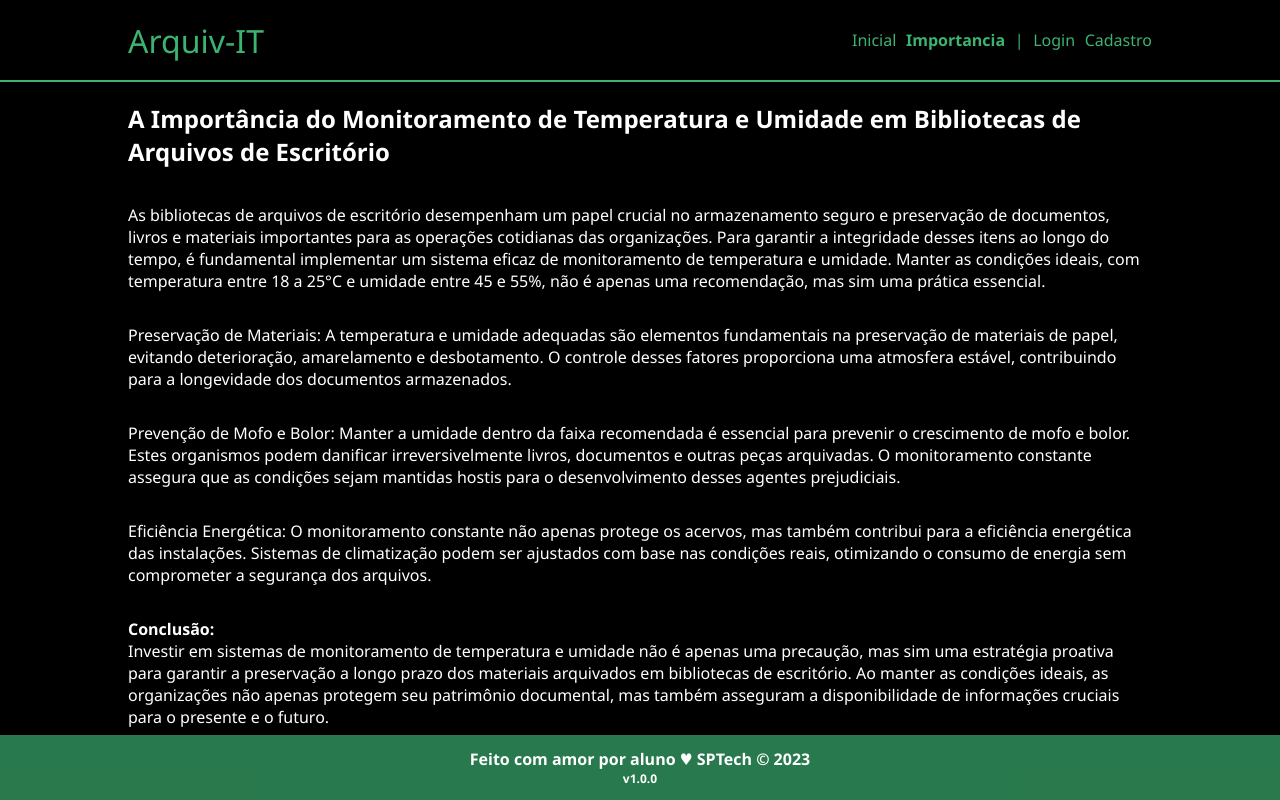
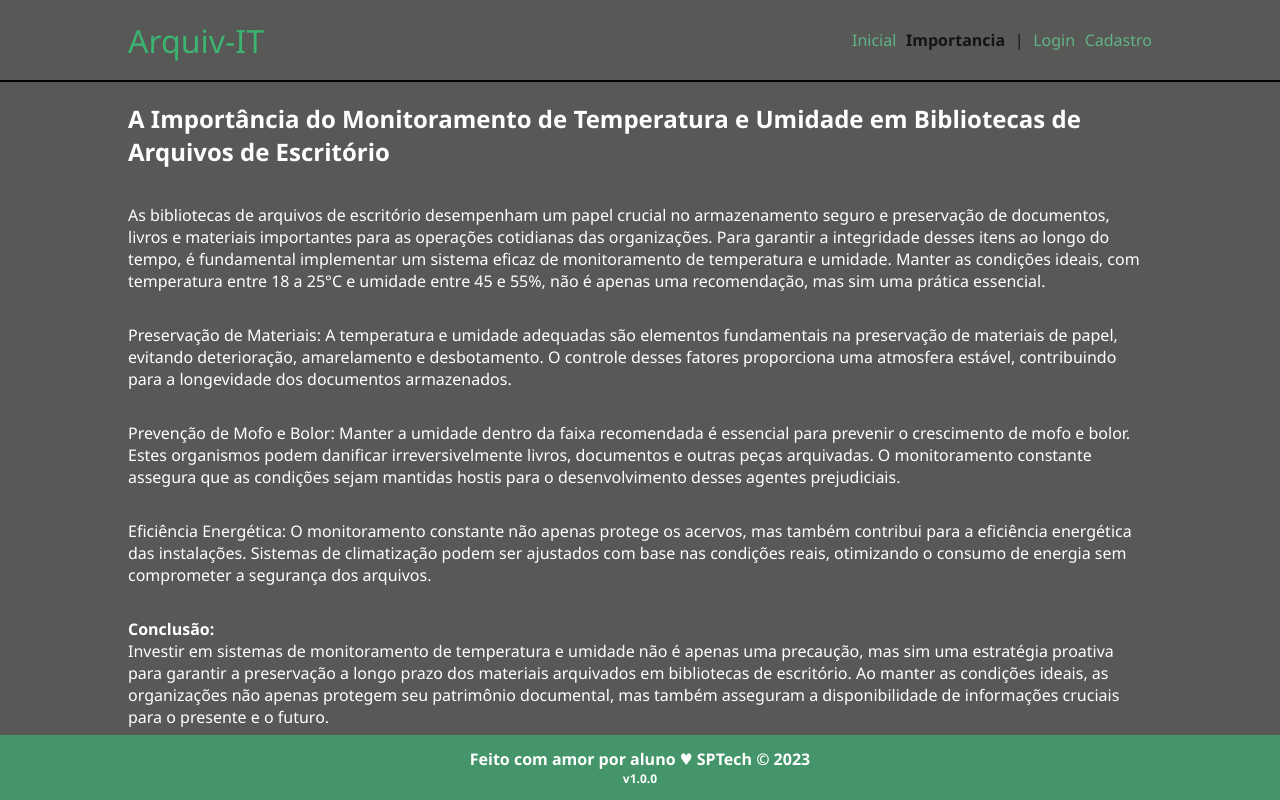
Before and after one commit to Grupo2-ADSC/DesafioTemaWDV, a website: page site/public/Importancia.html in a window 1280 px wide. Drawn offline with Linux system fonts and the light colour scheme.

Commit message:
alteraçoes de estilo

```diff
--- a/site/public/css/estilo.css
+++ b/site/public/css/estilo.css
@@ -2,7 +2,7 @@ body {
   margin: 0;
   padding: 0;
   font-family: 'Barlow', 'Segoe UI', 'Segoe UI', Tahoma, Geneva, Verdana, sans-serif;
-  background-color: black;
+  background-color: #585856;
 }
 
 :root {
@@ -21,7 +21,7 @@ body {
 
 .header {
   height: var(--tamanho-header);
-  border-bottom: 2px solid #3cb371;
+  border-bottom: 2px solid #030303;
 }
 
 .header .container {
@@ -32,11 +32,12 @@ body {
 
 .header a {
   text-decoration: none;
-  color: #3cb371;
+  color: #61b486;
 }
 
 .agora {
   font-weight: 800;
+  color:#141414 ;
 }
 
 .navbar {
@@ -45,7 +46,7 @@ body {
   align-items: center;
   justify-content: space-between;
   list-style: none;
-  color: #3cb371;
+  color: #141414;
 }
 
 .titulo {
@@ -267,6 +268,6 @@ body {
 
 .simulador .container {
   flex-direction: column;
-  overflow: hidden;
+  overflow: hi;
   height: var(--tamanho-simulador);
 }
```
